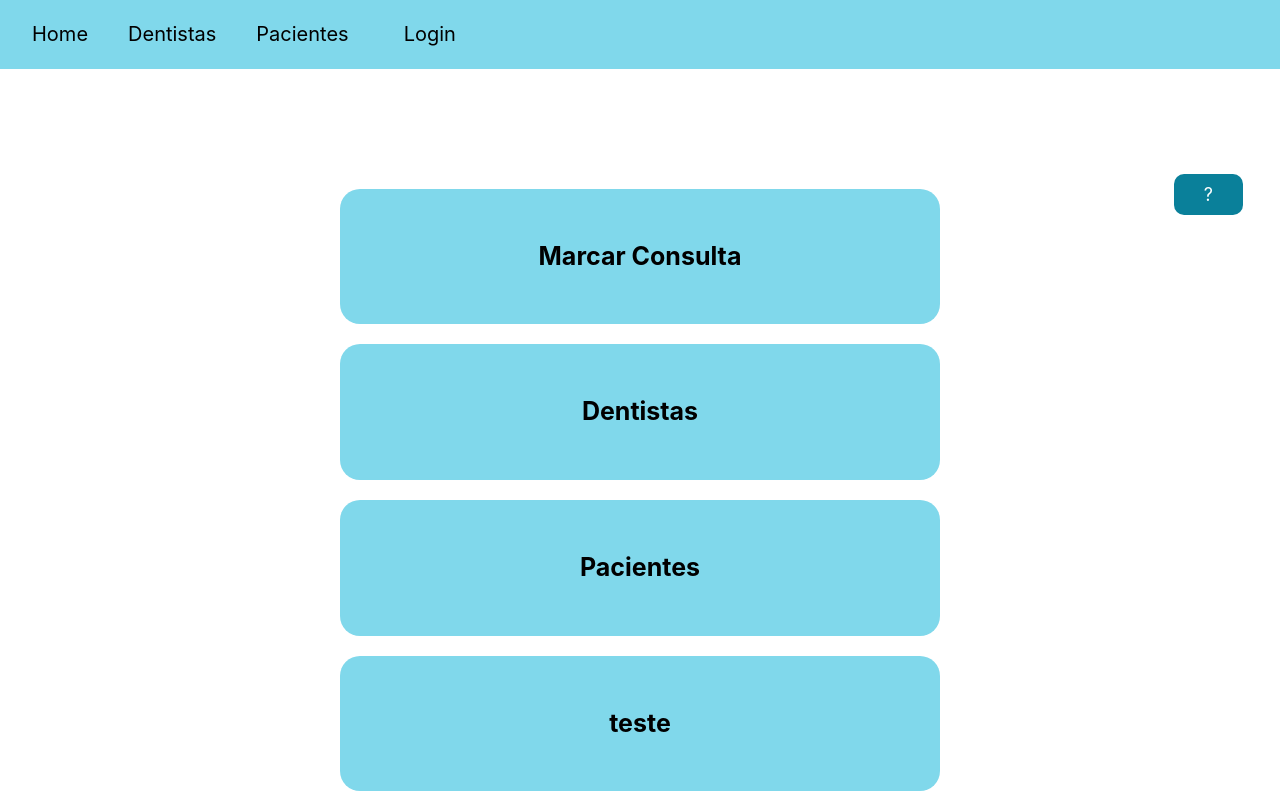
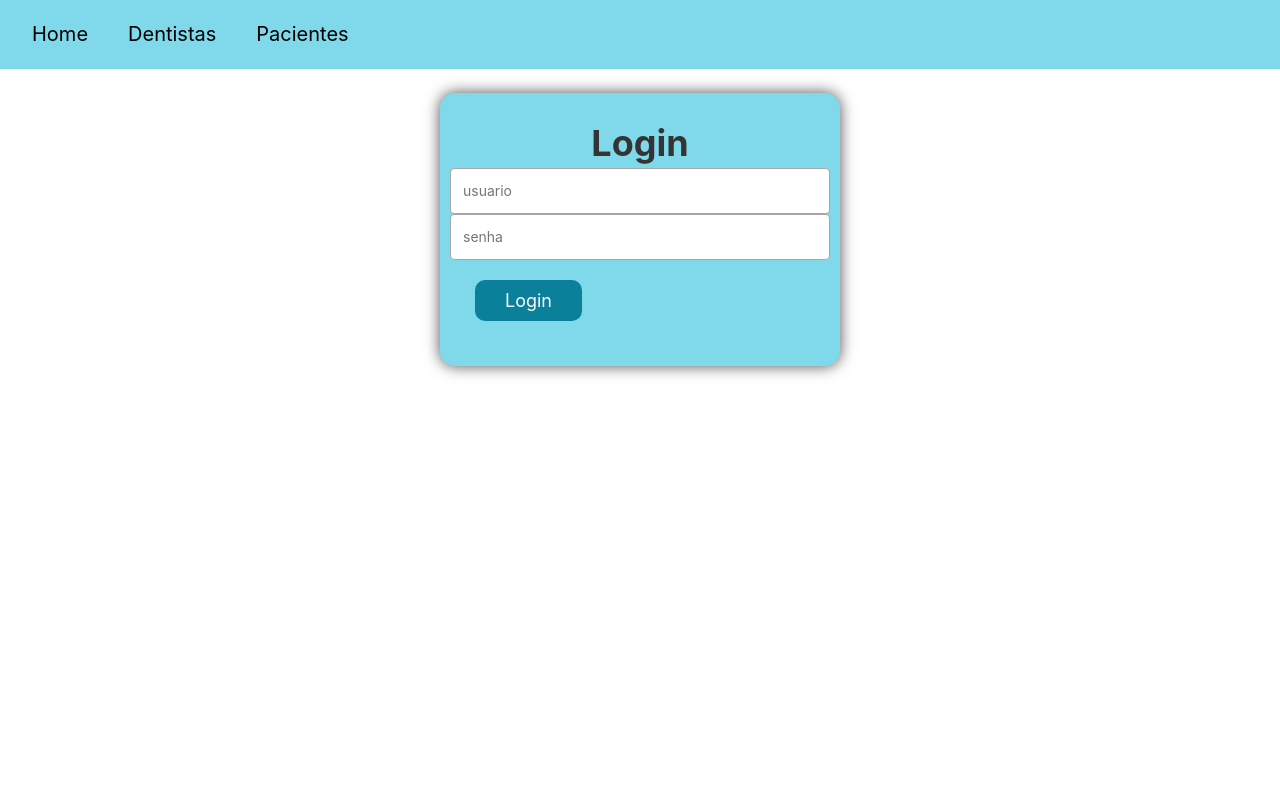
Before and after one commit to RicardoHaranoP/ProjetoSoft, a React (Create React App) app: page / in a window 1280 px wide. Built offline with nearby package versions, Linux system fonts and the light colour scheme.

Commit message:
Add files via upload

```diff
--- a/src/App.js
+++ b/src/App.js
@@ -8,38 +8,54 @@ import CadastroPacient from './pages/CadastroPacient.js';
 import MarcarConsulta from './pages/agendamento/MarcarConsulta.js';
 import Paciente from './pages/Paciente.js';
 import Teste from './pages/agendamento/teste.js'
-import Login from './pages/login.js'
+import PaginaLogin from './pages/login.js'
 import Anamnese from './pages/anamnese.js'
 
-import React from "react";
+import React, { useState } from "react";
 import {
   BrowserRouter,
   Routes,
-  Route
+  Route,
+  Navigate,
+  Outlet
 } from "react-router-dom";
 
+const users = [
+  { username: 'user1', password: 'password1' },
+  { username: 'user2', password: 'password2' }
+];
 
+const PrivateRoute = () => {
+  const [isAuthenticated, setIsAuthenticated] = useState(localStorage.getItem('isAuthenticated'||false))
+
+  return isAuthenticated ? <Outlet /> : <PaginaLogin setIsAuthenticated={setIsAuthenticated} />;
+}
 
 
 function App() {
   return (
     <BrowserRouter>
-    <Routes>
-      <Route path='/'                                 element={<Home/>}/>
-      <Route path='/dentistas'                        element={<ListaDentistas/>}/>
-      <Route path='/dentista/:codDent'                element={<Dentista/>}/>
-      <Route path='/dentista/cadastro'                element={<CadastroDent/>}/>
-      <Route path='/dentista/edit/:codDent'           element={<CadastroDent/>}/>
-      <Route path='/dentista/agendamento/:codDent'    element={<Agendamento/>}/>
-      <Route path='/pacientes'                        element={<ListaPacientes/>}/>
-      <Route path='/paciente/:codPac'                 element={<Paciente/>}/>
-      <Route path='/paciente/cadastro'                element={<CadastroPacient/>}/>
-      <Route path='/paciente/edit/:codPac'            element={<CadastroPacient/>}/>
-      <Route path='/consulta'                         element={<MarcarConsulta/>}/>
-      <Route path='/teste'                            element={<Teste/>}/>
-      <Route path='/login'                            element={<Login/>}/>
-      <Route path='/paciente/anamnese/:codPac'        element={<Anamnese/>}/>
-    </Routes>
+      <Routes>
+        <Route element={<PrivateRoute />}>
+          <Route path='/dentistas' element={<ListaDentistas />} />
+          <Route path='/' element={<Home />} />
+          <Route path='/pacientes' element={<ListaPacientes />} />
+        </Route>
+
+
+        <Route path='/dentista/:codDent' element={<Dentista />} />
+        <Route path='/dentista/cadastro' element={<CadastroDent />} />
+        <Route path='/dentista/edit/:codDent' element={<CadastroDent />} />
+        <Route path='/dentista/agendamento/:codDent' element={<Agendamento />} />
+
+        <Route path='/paciente/:codPac' element={<Paciente />} />
+        <Route path='/paciente/cadastro' element={<CadastroPacient />} />
+        <Route path='/paciente/edit/:codPac' element={<CadastroPacient />} />
+        <Route path='/consulta' element={<MarcarConsulta />} />
+        <Route path='/teste' element={<Teste />} />
+
+        <Route path='/paciente/anamnese/:codPac' element={<Anamnese />} />
+      </Routes>
     </BrowserRouter>
   )
 }
--- a/src/components/Header.js
+++ b/src/components/Header.js
@@ -10,9 +10,6 @@ const Header = () => {
                     <a href="/dentistas">Dentistas</a>
                     <a href="/pacientes">Pacientes</a>
                 </div>
-                <div className='btn-login d-flex justify-content-end' >
-                    <a href='/login' >Login</a>
-                </div>
             </div>
 
         </header>
--- a/src/pages/Home.js
+++ b/src/pages/Home.js
@@ -31,8 +31,6 @@ export default function Home() {
             <a href="./dentistas" role="button">Dentistas</a>
 
             <a href="./pacientes" role="button">Pacientes</a>
-
-            <a href="./teste" role="button">teste</a>
         </div>
     )
 }
--- a/src/pages/anamnese.js
+++ b/src/pages/anamnese.js
@@ -85,6 +85,7 @@ export default function anamnese() {
                 .then(anamnese => {
                     console.log('anamnese', anamnese)
                     setCirurgia(anamnese.data[anamnese.data.length-1].cirurgia)
+                    setQCirurgia(anamnese.data[anamnese.data.length-1].qCirurgia)
                 })
                 .catch(error => {
                     erroDataService(error)
@@ -133,7 +134,10 @@ export default function anamnese() {
                     />
                     <label>Fez Cirurgia?</label>
                     <label>Qual?</label>
-                    <input type='text' />
+                    <input type='text'
+                    value={qCirurgia}
+                    onChange={(e)=> setQCirurgia(e.target.value)}
+                    />
                 </div>
                 {/* <div className="form-group">
                     <input
--- a/src/pages/login.css
+++ b/src/pages/login.css
@@ -34,3 +34,9 @@ button:hover {
     background-color: #0A809A;
     color: white;
 }
+
+
+.error-text {
+    color: red;
+    font-size: 12px;
+}
--- a/src/pages/login.js
+++ b/src/pages/login.js
@@ -1,7 +1,57 @@
 
+import React, { useState } from 'react'
 import './login.css'
 
-const login = () => {
+const users = [
+    { username: 'user1', password: 'password1' },
+    { username: 'user2', password: 'password2' }
+];
+
+
+
+
+
+const login = (props) => {
+
+    const [username, setUsername] = useState("");
+    const [password, setPassword] = useState("");
+    // const [auth, setAuth] = useState(null)
+
+
+    const handleSubmit = (event) => {
+        event.preventDefault();
+        console.log("Username: ", username);
+        console.log("Password: ", password);
+
+        for (let i = 0; i < users.length; i++) {
+            if (username === users[i].username && password === users[i].password) {
+
+                localStorage.setItem('isAuthenticated', true)
+                props.setIsAuthenticated(true)
+                return true;
+            }
+        };
+
+        createError('usuario e/ou senha errados')
+        return false
+    }
+
+    // cria uma mensagem de erro em uma 'div'
+    function createError(msg) {
+        //remove a mensagem de erro anterior
+        if (document.querySelector('.error-text')) {
+            let errorText = document.querySelector('.error-text')
+            errorText.remove()
+        }
+
+        const div = document.createElement('div')
+        div.innerHTML = msg
+        div.classList.add('error-text')
+        const campo = document.querySelector('.formulario')
+        campo.insertAdjacentElement('afterend', div)
+    }
+
+
     return (
         <div className="col p-4 overflow-auto h-100">
             <div className="row">
@@ -9,9 +59,26 @@ const login = () => {
                     <div className='w-100 d-flex justify-content-between'>
                         <div class="container2">
                             <h2>Login</h2>
-                            <form className='login' action="">
-                                <input className='login' type="text" name="username" id="username" placeholder="username" />
-                                <input className='login' type="password" name="pass" id="pass" placeholder="password" />
+                            <form className='formulario' onSubmit={handleSubmit}>
+
+
+                                <input
+                                    placeholder="usuario"
+                                    id='username'
+                                    type="text"
+                                    value={username}
+                                    onChange={event => setUsername(event.target.value)}
+                                />
+
+                                <input
+                                    placeholder='senha'
+                                    type="password"
+                                    value={password}
+                                    onChange={event => setPassword(event.target.value)}
+                                />
+
+                                {/* <input className='login' type="text" name="username" id="username" placeholder="username" />
+                                <input className='login' type="password" name="pass" id="pass" placeholder="password" /> */}
                                 <div class="btns">
                                     <button className='login' type="submit">Login</button>
                                 </div>
```
